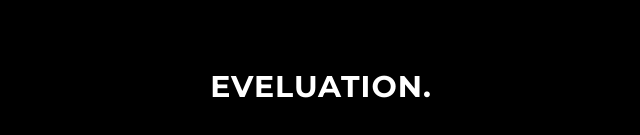
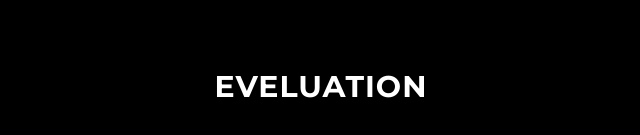
Before and after one commit to GenericWhite/GenericWhite.github.io, a website: page ICT/index.html in a window 1280 px wide. Shown: the part 1943-2078 px from the top of the page, 319-959 px from the left. Drawn offline with nearby package versions, Linux system fonts and the light colour scheme; some packages are replaced by stand-ins of ours.

Commit message:
Add files via upload

```diff
--- a/ICT/index.html
+++ b/ICT/index.html
@@ -111,7 +111,7 @@
     <section id="contact" class="container content-section text-center">
         <div class="row">
             <div class="col-lg-8 col-lg-offset-2">
-                <h2>Eveluation.</h2>
+                <h2>Eveluation</h2>
                 <p></p>
             </div>
         </div>
```
